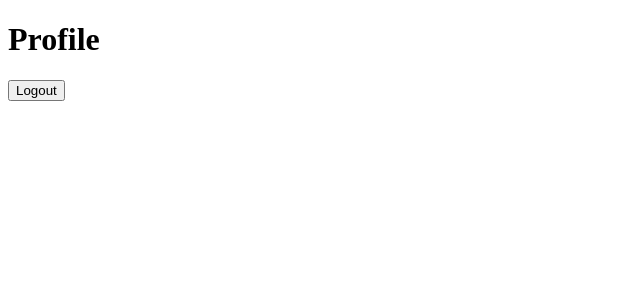
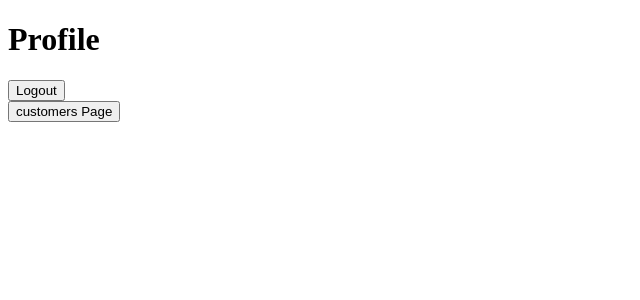
Before and after one commit to ruthvikthimmoji/salonapp, a Next.js app: page /profile in a window 1280 px wide. Shown: the top 300 px of the page, without its empty margins (0-640 px from the left). Built offline with nearby package versions, Linux system fonts and the light colour scheme.

Commit message:
customers

```diff
--- a/app/profile/page.tsx
+++ b/app/profile/page.tsx
@@ -6,11 +6,9 @@ const Profile = () => {
       <h1> Profile </h1>
       <a href='login'> <button> Logout </button></a>
       <div>
-        <table>
-          <tbody>
-            <a href='/customers'></a>
-          </tbody>
-        </table>
+            <a href='/customers'> <button> customers Page </button></a>
+
+
 
 
 
```
